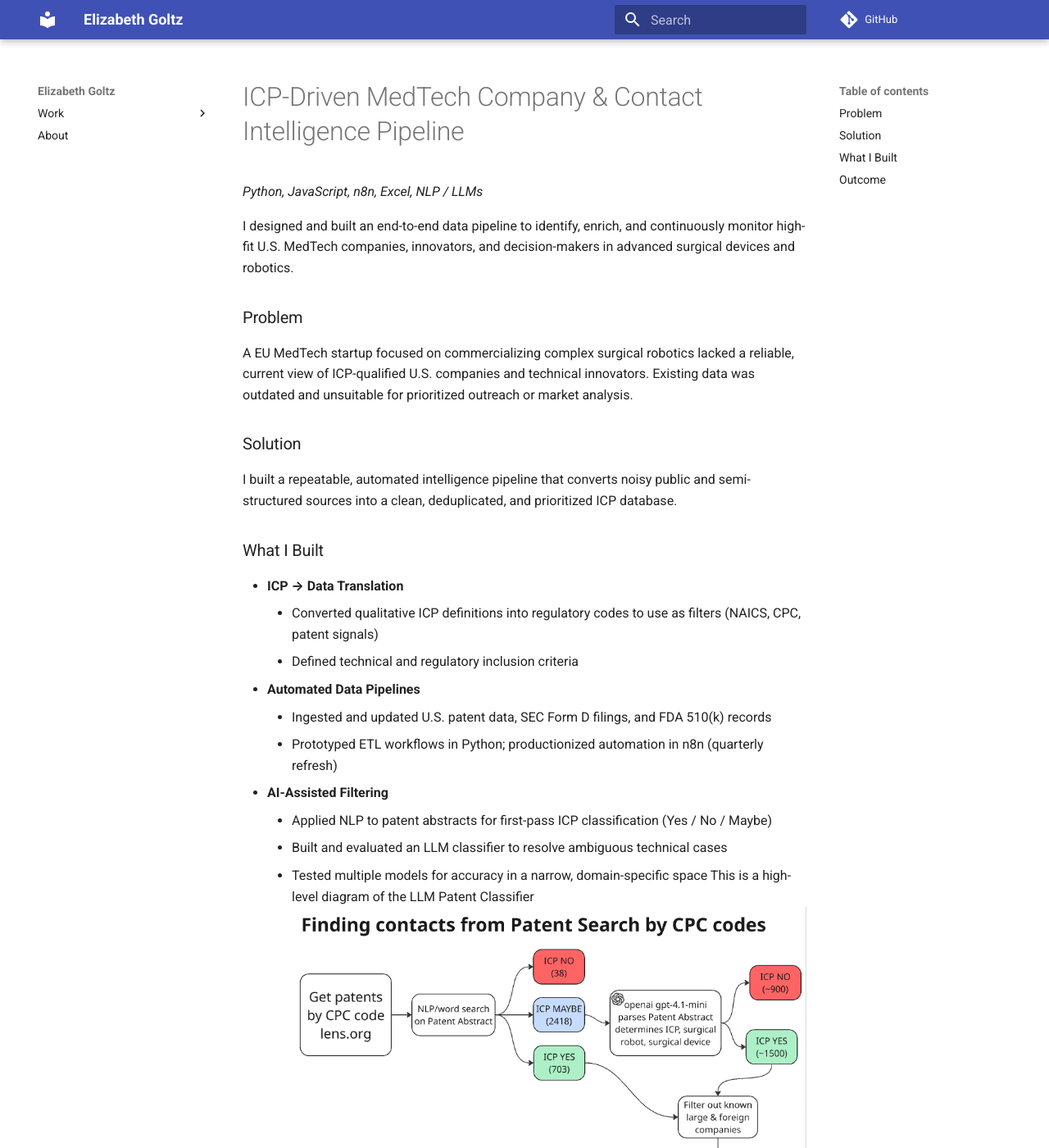
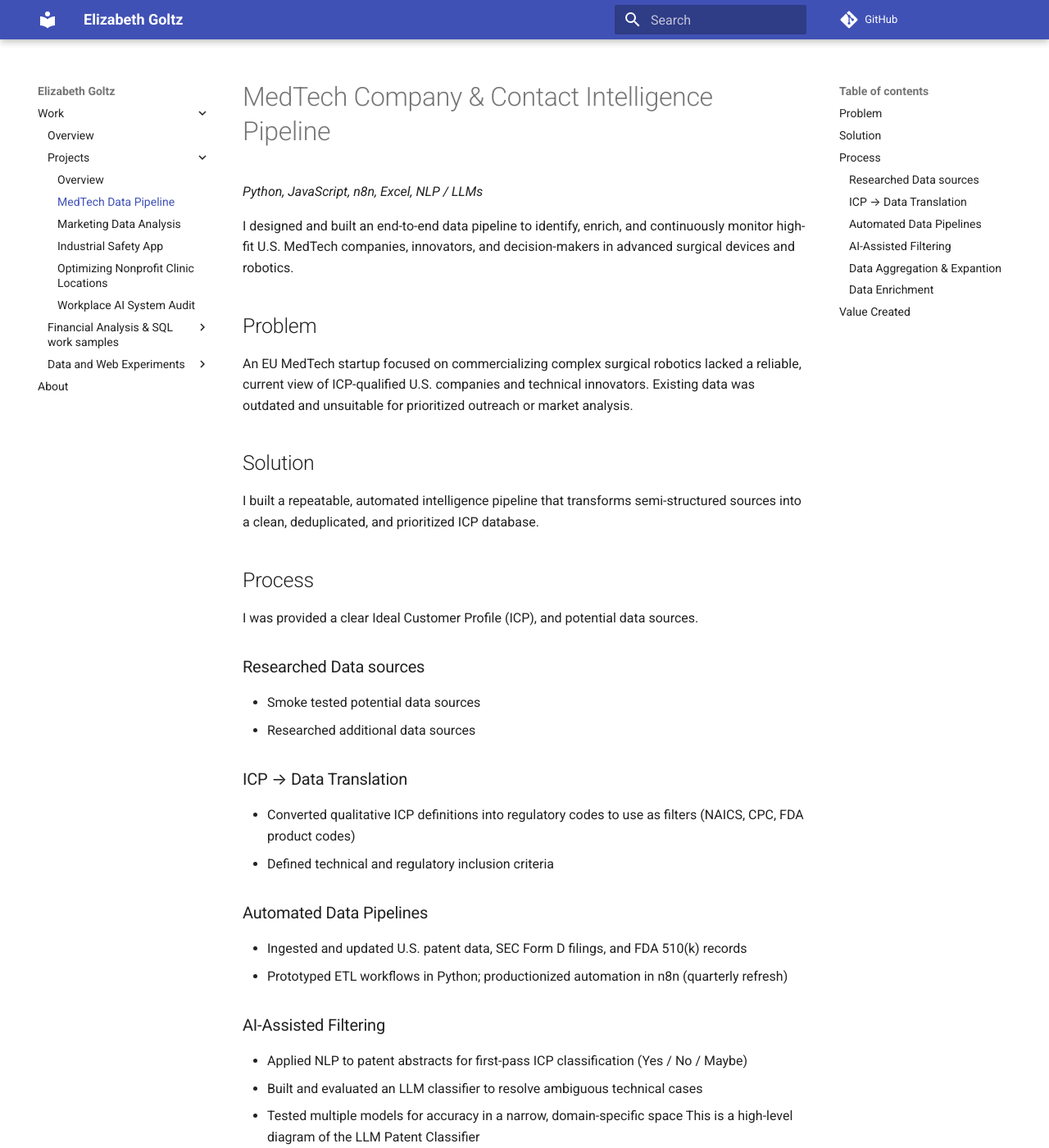
Before and after one commit to egoltz/egoltz.github.io, an MkDocs documentation site: the page built from docs/work/projects/icp.md, in a window 1280 px wide and 1400 px high. Shown: the whole window at 82% size. Built offline with MkDocs 1.6.1 and Material for MkDocs 9.7.7, drawn with Linux system fonts in a browser that asks for light colours; comment, search, counter and statistics services are not loaded; some of the changed text lies outside the part shown.

Commit message:
added a project

```diff
--- a/docs/work/projects/icp.md
+++ b/docs/work/projects/icp.md
@@ -1,38 +1,47 @@
-# ICP-Driven MedTech Company & Contact Intelligence Pipeline
+# MedTech Company & Contact Intelligence Pipeline
 _Python, JavaScript, n8n, Excel, NLP / LLMs_
 
 I designed and built an end-to-end data pipeline to identify, enrich, and continuously monitor high-fit U.S. MedTech companies, innovators, and decision-makers in advanced surgical devices and robotics.
 
-### Problem
+## Problem
 
-A EU MedTech startup focused on commercializing complex surgical robotics lacked a reliable, current view of ICP-qualified U.S. companies and technical innovators. Existing data was  outdated and unsuitable for prioritized outreach or market analysis.
+An EU MedTech startup focused on commercializing complex surgical robotics lacked a reliable, current view of ICP-qualified U.S. companies and technical innovators. Existing data was outdated and unsuitable for prioritized outreach or market analysis.
 
-### Solution
+## Solution
 
-I built a repeatable, automated intelligence pipeline that converts noisy public and semi-structured sources into a clean, deduplicated, and prioritized ICP database.
+I built a repeatable, automated intelligence pipeline that transforms semi-structured sources into a clean, deduplicated, and prioritized ICP database.
 
-### What I Built
-
-- **ICP → Data Translation**
-    - Converted qualitative ICP definitions into regulatory codes to use as filters (NAICS, CPC, patent signals)
-    - Defined technical and regulatory inclusion criteria
-- **Automated Data Pipelines**
-    - Ingested and updated U.S. patent data, SEC Form D filings, and FDA 510(k) records
-    - Prototyped ETL workflows in Python; productionized automation in n8n (quarterly refresh)
-- **AI-Assisted Filtering**
-    - Applied NLP to patent abstracts for first-pass ICP classification (Yes / No / Maybe)
-    - Built and evaluated an LLM classifier to resolve ambiguous technical cases
-    - Tested multiple models for accuracy in a narrow, domain-specific space
+## Process
+I was provided a clear Ideal Customer Profile (ICP), and potential data sources.
+### Researched Data sources
+- Smoke tested potential data sources
+- Researched additional data sources
+### ICP → Data Translation
+- Converted qualitative ICP definitions into regulatory codes to use as filters (NAICS, CPC, FDA product codes)
+- Defined technical and regulatory inclusion criteria
+### Automated Data Pipelines
+- Ingested and updated U.S. patent data, SEC Form D filings, and FDA 510(k) records
+- Prototyped ETL workflows in Python; productionized automation in n8n (quarterly refresh)
+### AI-Assisted Filtering
+- Applied NLP to patent abstracts for first-pass ICP classification (Yes / No / Maybe)
+- Built and evaluated an LLM classifier to resolve ambiguous technical cases
+- Tested multiple models for accuracy in a narrow, domain-specific space
 This is a high-level diagram of the LLM Patent Classifier
 ![LLM Patent Classifier](/assets/images/hx-llmClassifier-diagram.png)
 
-- **Normalization & De-duplication**
-    - Implemented fuzzy matching and consolidation logic to:
-        - Merge duplicate organizations
-        - Aggregate patents
+### Data Aggregation & Expantion
+- Implemented fuzzy matching and consolidation logic to aggregate patents to produce organization list.
+- Exploded out contancts from the inventors field to populate contacts list, including their history of patent research.
 
-### Outcome
+### Data Enrichment
+- Enriched data using AI model-ensembling, cross-validation, and manual review.
+
+## Value Created
+I delivered high-signal ICP dataset of companies and contacts (diagram below) for the marketing team.
+
 ![ICP ERD](/assets/images/icp-erd.png)
-- Produced a high-signal ICP intelligence dataset of companies and contacts for the marketing team.
+
 - Significantly expanded U.S. company and contact coverage
 - Reduced manual research and data cleanup effort through automation
+- Built an extensible LLM ICP classifier to ingest and classify records from large text fields
+- Created repeatable automated ETL and data aggregation workflows in n8n
--- a/mkdocs.yml
+++ b/mkdocs.yml
@@ -10,7 +10,7 @@
     - Overview: index.md
     - Projects:
         - Overview: work/projects/index.md
-        #- MedTech Data Pipeline: work/projects/icp.md
+        - MedTech Data Pipeline: work/projects/icp.md
         - Marketing Data Analysis: work/projects/gt.md
         - Industrial Safety App: work/projects/vwshr.md
         - Optimizing Nonprofit Clinic Locations: work/projects/clinic-locations.md
@@ -21,7 +21,7 @@
         - Bridgestone Behavioral Health Case Study: work/financial-analysis/bridgestone.md
         - Ontario Police Case Study: work/financial-analysis/ontario-police.md
         - Database Update - Stored Procedure: work/projects/stored-procedure.md
-          #      - Toliza Art Museum Case Study: work/financial-analysis/toliza-art.md
+  #      - Toliza Art Museum Case Study: work/financial-analysis/toliza-art.md
     - Data and Web Experiments:
         - Overview: work/experiments/index.md
         - Image Color Analysis: work/experiments/color-analysis.md
```
Also changed, not shown: docs/about.md (+4 -2 lines), docs/index.md (+3 -3 lines), docs/work/index.md (+1 -1 lines), docs/work/projects/gt.md (+12 -7 lines), docs/assets/images/index-cats-distance.png (renamed from docs/assets/images/index-distance.png), docs/assets/images/index-pge.png (renamed from docs/assets/images/index-.png).
